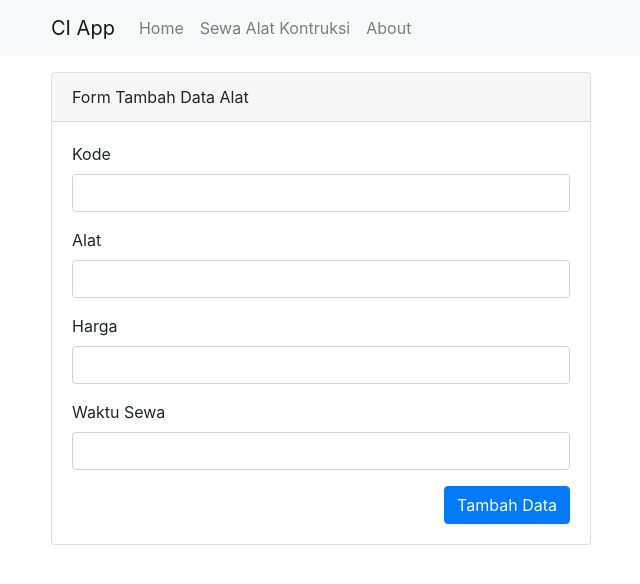
After one commit to Zaint305/Rest-Client, a CodeIgniter app: page /Mhs_Rest_Client/Alat/tambah in a window 1280 px wide. The commit adds this page. Shown: the top 584 px of the page, without its empty margins (34-674 px from the left). Run offline with CodeIgniter, Linux system fonts and the light colour scheme.

Commit message:
second commit

```diff
--- /dev/null
+++ b/application/controllers/Alat.php
@@ -0,0 +1,76 @@
+<?php
+
+class Alat extends CI_Controller
+{
+    public function __construct()
+    {
+        parent::__construct();
+        $this->load->model('Alat_model');
+        $this->load->library('form_validation');
+    }
+
+    public function index()
+    {
+        $data['judul'] = 'Daftar Sewa Alat';
+        $data['Alat'] = $this->Alat_model->getAllAlat();
+        $this->load->view('templates/header', $data);
+        $this->load->view('Alat/index', $data);
+        $this->load->view('templates/footer');
+    }
+
+    public function tambah()
+    {
+        $data['judul'] = 'Form Tambah Data Alat';
+
+        $this->form_validation->set_rules('Alat', 'Alat', 'required');
+        $this->form_validation->set_rules('harga', 'harga', 'required|numeric');
+        $this->form_validation->set_rules('waktu_sewa', 'waktu_sewa', 'required');
+
+        if ($this->form_validation->run() == false) {
+            $this->load->view('templates/header', $data);
+            $this->load->view('Alat/tambah');
+            $this->load->view('templates/footer');
+        } else {
+            $this->Alat_model->tambahDataAlat();
+            $this->session->set_flashdata('flash', 'Ditambahkan');
+            redirect('Alat');
+        }
+    }
+
+    public function hapus($id)
+    {
+        $this->Alat_model->hapusDataAlat($id);
+        $this->session->set_flashdata('flash', 'Dihapus');
+        redirect('Alat');
+    }
+
+    public function detail($id)
+    {
+        $data['judul'] = 'Detail Data Sewa Alat';
+        $data['Alat'] = $this->Alat_model->getAlatById($id);
+        $this->load->view('templates/header', $data);
+        $this->load->view('Alat/detail', $data);
+        $this->load->view('templates/footer');
+    }
+
+    public function ubah($id)
+    {
+        $data['judul'] = 'Form Ubah Data Sewa';
+        $data['Alat'] = $this->Alat_model->getAlatById($id);
+
+        $this->form_validation->set_rules('Alat', 'Alat', 'required');
+        $this->form_validation->set_rules('harga', 'harga', 'required|numeric');
+        $this->form_validation->set_rules('waktu_sewa', 'waktu_sewa', 'required');
+
+        if ($this->form_validation->run() == false) {
+            $this->load->view('templates/header', $data);
+            $this->load->view('Alat/ubah', $data);
+            $this->load->view('templates/footer');
+        } else {
+            $this->Alat_model->ubahDataAlat();
+            $this->session->set_flashdata('flash', 'Diubah');
+            redirect('Alat');
+        }
+    }
+
+}
--- /dev/null
+++ b/application/models/Alat_model.php
@@ -0,0 +1,93 @@
+<?php
+use GuzzleHttp\Client;
+
+class Alat_model extends CI_model {
+
+    private $_client;
+
+    public function __construct()
+    {
+        $this->_client = new Client([
+            'base_uri' => 'http://localhost:8080/Mhs_Rest_Server/index.php/'
+        ]);
+    }
+
+    public function getAllAlat()
+    {
+        $response = $this->_client->request('GET', 'alat',[
+            'query' => [
+                'API-KEY' => '1234'
+            ]
+        ]);
+
+        $result = json_decode($response->getBody()->getContents(), true);
+
+        return $result['data'];
+    }
+
+    public function tambahDataAlat()
+    {
+        $data = [
+            "kode" => $this->input->post('kode', true),
+            "Alat" => $this->input->post('Alat', true),
+            "harga" => $this->input->post('harga', true),
+            "waktu_sewa" => $this->input->post('waktu_sewa', true),
+            'API-KEY' => '1234'
+        ];
+
+        $response = $this->_client->request('POST', 'alat', [
+            'form_params' => $data
+
+        ]);
+
+        $result = json_decode($response->getBody()->getContents(), true);
+        return $result;
+    }
+
+    public function hapusDataAlat($id)
+    {
+        $response = $this->_client->request('DELETE', 'alat', [
+            'form_params' => [
+                'kode' => $id,
+                'API-KEY' => '1234'
+            ]
+        ]);
+
+        $result = json_decode($response->getBody()->getContents(), true);
+        return $result;
+    }
+
+    public function getAlatById($id)
+    {
+        $response = $this->_client->request('GET', 'alat',[
+            'query' => [
+                'API-KEY' => '1234',
+                'kode' => $id
+            ]
+        ]);
+
+        $result = json_decode($response->getBody()->getContents(), true);
+
+        return $result['data'][0];
+    }
+
+    public function ubahDataAlat()
+    {
+        $data = [
+            "Alat" => $this->input->post('Alat', true),
+            "harga" => $this->input->post('harga', true),
+            "waktu_sewa" => $this->input->post('waktu_sewa', true),
+            "kode" => $this->input->post('kode', true),
+            'API-KEY' => '1234'
+        ];
+
+        $response = $this->_client->request('PUT', 'alat', [
+            'form_params' => $data
+        ]);
+
+        $result = json_decode($response->getBody()->getContents(), true);
+        return $result;
+    }
+
+
+}
--- /dev/null
+++ b/application/views/Alat/tambah.php
@@ -0,0 +1,42 @@
+<div class="container">
+
+    <div class="row mt-3">
+        <div class="col-md-6">
+
+            <div class="card">
+                <div class="card-header">
+                    Form Tambah Data Alat
+                </div>
+                <div class="card-body">
+                    <form action="" method="post">
+                    <div class="form-group">
+                            <label for="nama">Kode</label>
+                            <input type="text" name="kode" class="form-control" id="kode">
+                            <small class="form-text text-danger"><?= form_error('kode'); ?></small>
+                        </div>
+                        <div class="form-group">
+                            <label for="nama">Alat</label>
+                            <input type="text" name="Alat" class="form-control" id="Alat">
+                            <small class="form-text text-danger"><?= form_error('Alat'); ?></small>
+                        </div>
+                        <div class="form-group">
+                            <label for="nrp">Harga</label>
+                            <input type="text" name="harga" class="form-control" id="harga">
+                            <small class="form-text text-danger"><?= form_error('harga'); ?></small>
+                        </div>
+                        <div class="form-group">
+                            <label for="email">Waktu Sewa</label>
+                            <input type="text" name="waktu_sewa" class="form-control" id="waktu_sewa">
+                            <small class="form-text text-danger"><?= form_error('waktu_sewa'); ?></small>
+                        </div>
+
+                        <button type="submit" name="tambah" class="btn btn-primary float-right">Tambah Data</button>
+                    </form>
+                </div>
+            </div>
+
+
+        </div>
+    </div>
+
+</div>
--- a/application/views/templates/header.php
+++ b/application/views/templates/header.php
@@ -30,7 +30,7 @@
         <div class="navbar-nav">
           <a class="nav-item nav-link" href="<?= base_url(); ?>">Home
             <span class="sr-only">(current)</span></a>
-          <a class="nav-item nav-link" href="<?= base_url(); ?>mahasiswa">Mahasiswa</a>
+          <a class="nav-item nav-link" href="<?= base_url(); ?>Alat">Sewa Alat Kontruksi</a>
           <a class="nav-item nav-link" href="#">About</a>
         </div>
       </div>
```
Also changed, not shown: application/controllers/Mahasiswa.php (deleted, +0 -80 lines), application/models/Mahasiswa_model.php (deleted, +0 -101 lines), application/views/Alat/detail.php (added, +19 -0 lines), application/views/Alat/index.php (renamed from application/views/mahasiswa/index.php, +10 -23 lines), application/views/Alat/ubah.php (added, +38 -0 lines), application/views/mahasiswa/detail.php (deleted, +0 -20 lines), application/views/mahasiswa/tambah.php (deleted, +0 -47 lines), application/views/mahasiswa/ubah.php (deleted, +0 -49 lines).
